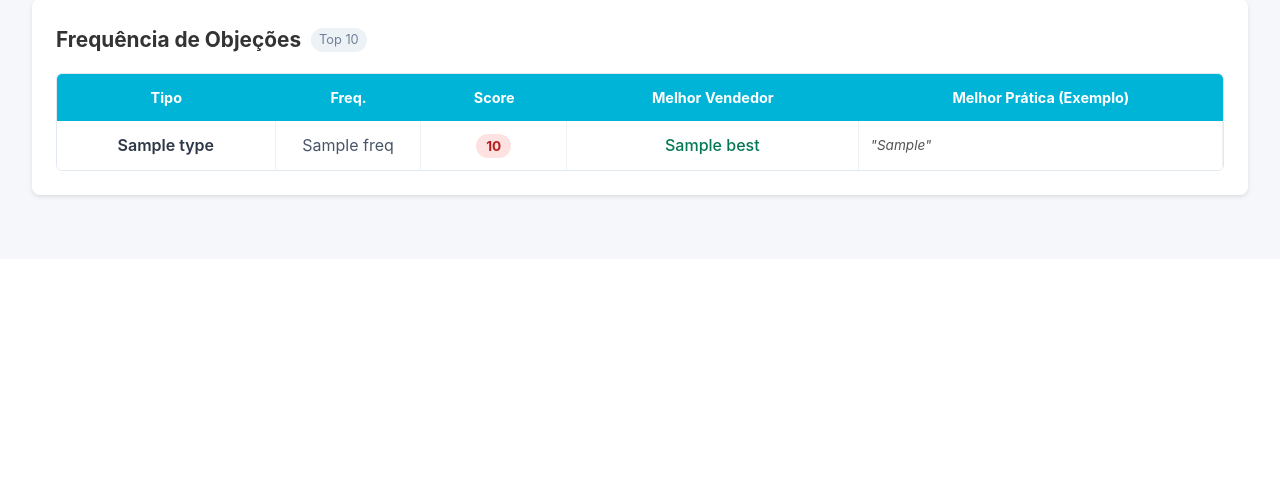
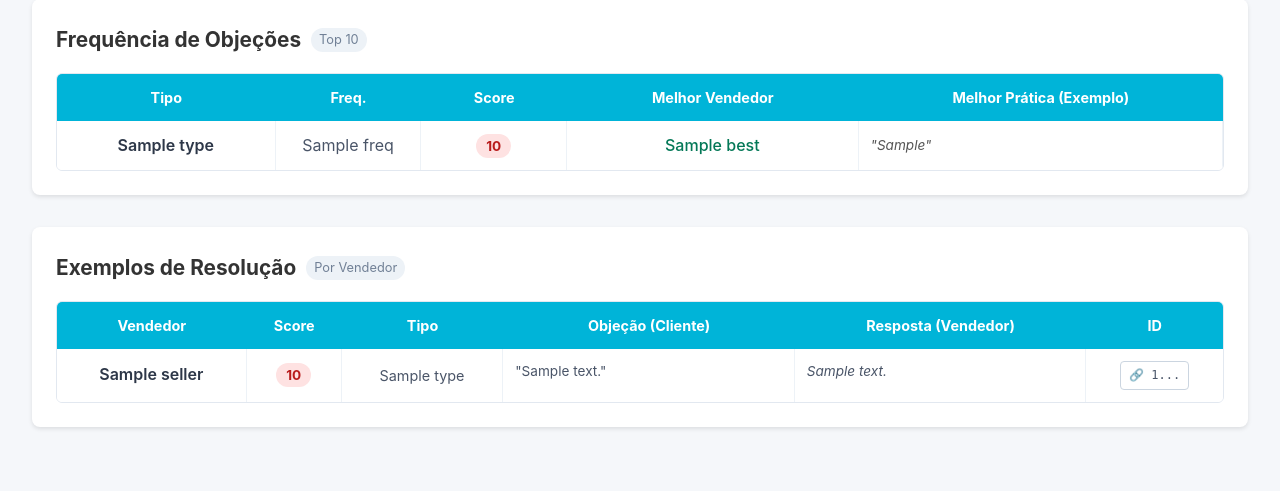
Before and after one commit to Alma-Intel/Cosmos, a Django app: template templates/conversations/analytics_team_performance_detail.html in a window 1280 px wide. Shown: the part 1188-1679 px from the top of the page. Before the commit the page ends 1388 px from the top, so only its background shows below. Run offline with Django 4.2, Linux system fonts and the light colour scheme; the template is opened without the code that fills it: most values are stand-ins (such as "Sample title", 1, 10 or a date in 2020).

Commit message:
feat: add objection resolution table

```diff
--- a/templates/conversations/analytics_team_performance_detail.html
+++ b/templates/conversations/analytics_team_performance_detail.html
@@ -151,6 +151,84 @@
     {% endif %}
 </div>
 
+<div style="background: white; padding: 1.5rem; border-radius: 8px; box-shadow: 0 2px 4px rgba(0,0,0,0.1); margin-bottom: 2rem;">
+    <h2 style="font-size: 1.3rem; margin-bottom: 1rem; color: #333; display: flex; align-items: center; gap: 10px;">
+        Exemplos de Resolução
+        <span style="font-size: 0.8rem; font-weight: normal; color: #718096; background: #edf2f7; padding: 2px 8px; border-radius: 12px;">Por Vendedor</span>
+    </h2>
+
+    {% if detailed_objections %}
+    <div style="overflow-x: auto;">
+        <table style="width: 100%; border-collapse: separate; border-spacing: 0; border: 1px solid #e2e8f0; border-radius: 6px; overflow: hidden;">
+            <thead>
+                <tr style="background-color: #00B4D8; color: white; text-align: center;">
+                    <th style="padding: 12px; font-size: 0.9rem; font-weight: 700;">Vendedor</th>
+                    <th style="padding: 12px; font-size: 0.9rem; font-weight: 700;">Score</th>
+                    <th style="padding: 12px; font-size: 0.9rem; font-weight: 700;">Tipo</th>
+                    <th style="padding: 12px; font-size: 0.9rem; font-weight: 700; width: 25%;">Objeção (Cliente)</th>
+                    <th style="padding: 12px; font-size: 0.9rem; font-weight: 700; width: 25%;">Resposta (Vendedor)</th>
+                    <th style="padding: 12px; font-size: 0.9rem; font-weight: 700;">ID</th>
+                </tr>
+            </thead>
+            <tbody>
+                {% for item in detailed_objections %}
+                <tr style="background-color: {% cycle 'white' '#F0F9FF' %}; border-bottom: 1px solid #e2e8f0; transition: background 0.2s;"
+                    onmouseover="this.style.backgroundColor='#e0f2fe'"
+                    onmouseout="this.style.backgroundColor='{% cycle 'white' '#F0F9FF' %}'">
+
+                    <td style="padding: 12px; color: #2d3748; font-weight: 600; text-align: center; border-right: 1px solid #edf2f7;">
+                        {{ item.seller }}
+                    </td>
+
+                    <td style="padding: 12px; text-align: center; border-right: 1px solid #edf2f7;">
+                        <span style="
+                            padding: 4px 10px;
+                            border-radius: 12px;
+                            font-size: 0.85rem;
+                            font-weight: 700;
+                            {% if item.score >= 70 %} background: #d1fae5; color: #047857;
+                            {% elif item.score >= 50 %} background: #ffedd5; color: #c2410c;
+                            {% else %} background: #fee2e2; color: #b91c1c; {% endif %}
+                        ">
+                            {{ item.score }}
+                        </span>
+                    </td>
+
+                    <td style="padding: 12px; color: #4a5568; text-align: center; border-right: 1px solid #edf2f7; font-size: 0.9rem;">
+                        {{ item.type }}
+                    </td>
+
+                    <td style="padding: 12px; text-align: left; border-right: 1px solid #edf2f7; vertical-align: top;">
+                        <div style="font-size: 0.85rem; color: #4a5568; max-height: 80px; overflow-y: auto;">
+                            "{{ item.objection_text }}"
+                        </div>
+                    </td>
+
+                    <td style="padding: 12px; text-align: left; border-right: 1px solid #edf2f7; vertical-align: top;">
+                        <div style="font-size: 0.85rem; color: #4a5568; font-style: italic; max-height: 80px; overflow-y: auto;">
+                            {{ item.response_text }}
+                        </div>
+                    </td>
+
+                    <td style="padding: 12px; text-align: center;">
+                        <a href="{{ item.url }}" target="_blank"
+                           title="Abrir no Infobip"
+                           style="display: inline-block; padding: 4px 8px; background: white; border: 1px solid #cbd5e0; color: #4a5568; border-radius: 4px; text-decoration: none; font-size: 0.75rem; font-family: monospace;">
+                            🔗 {{ item.conversation_id|slice:":8" }}...
+                        </a>
+                    </td>
+                </tr>
+                {% endfor %}
+            </tbody>
+        </table>
+    </div>
+    {% else %}
+        <div style="padding: 3rem; text-align: center; color: #a0aec0; background: #f7fafc; border-radius: 6px;">
+            <p style="font-size: 1.1rem;">Nenhuma objeção registrada para análise comparativa.</p>
+        </div>
+    {% endif %}
+</div>
+
 <script>
     const sellerData = {{ team_data.seller_analytics|safe }};
     const teamName = "{{ team_data.team_name }}";
```
